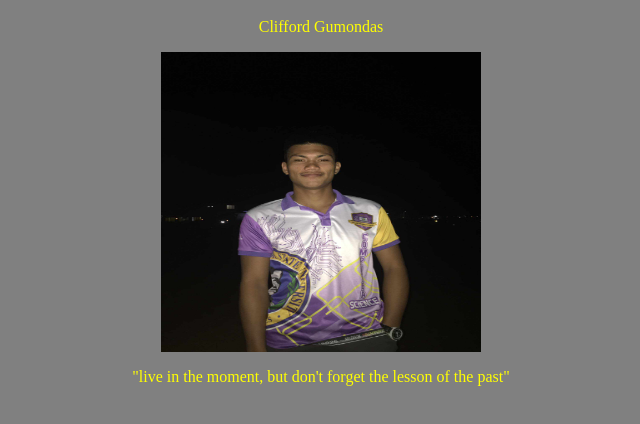
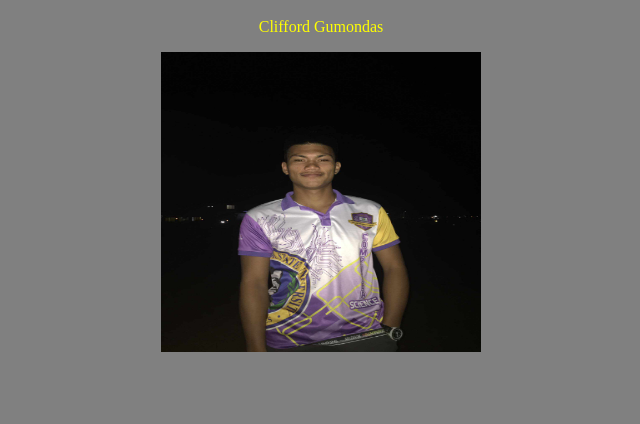
Before and after one commit to gumondascliford/gumondasclif, a plain HTML site: page index.html in a window 1280 px wide. Shown: the part 48-472 px from the top of the page, without its empty margins (319-959 px from the left). Drawn offline with Linux system fonts and the light colour scheme; files whose address does not match are found by name.

Commit message:
Add files via upload

```diff
--- a/index.html
+++ b/index.html
@@ -18,7 +18,7 @@ p {
 <p> Clifford Gumondas</p>
  <p style = "color:red;">
  <img src="images/poy.jpg" width="320" height="300">
- <p>"live in the moment, but don't forget the lesson of the past"</p>
+ <p></p>
 
  </center>
   </body>
```
Also changed, not shown: images/poy.jpg (added).
